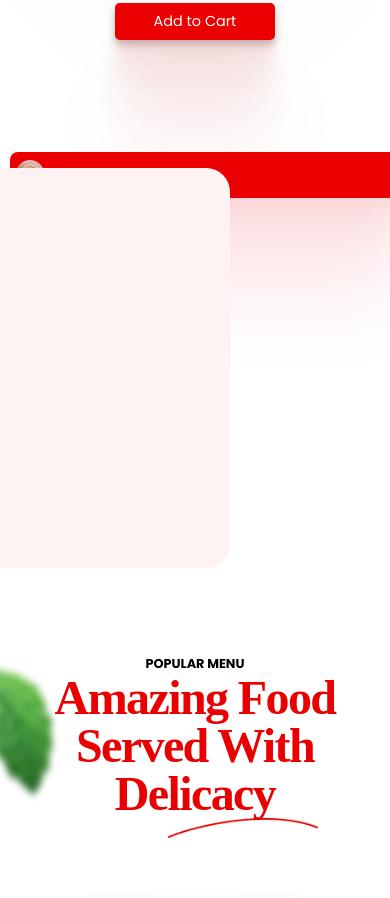
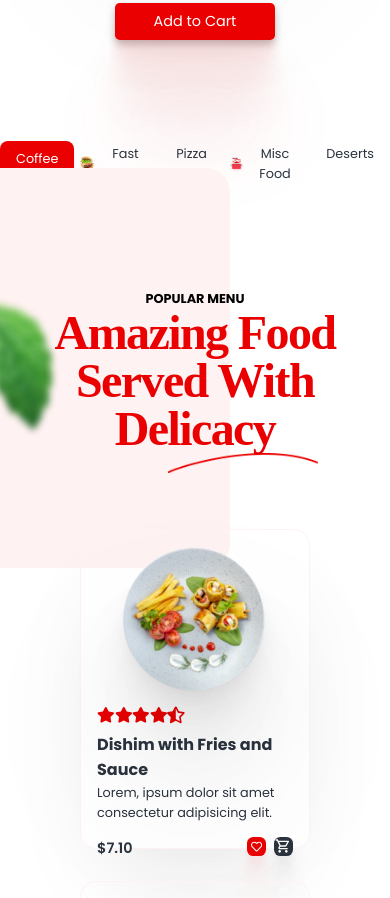
Before and after one commit to zeetaen1989/mama-joint, a Next.js app: page / in a window 390 px wide. Shown: the part 2460-3358 px from the top of the page. Built offline with nearby package versions, Linux system fonts and the light colour scheme; a web font is replaced by a local one.

Commit message:
style(responsive): media query for tablet and mobile devices added

```diff
--- a/app/components/elements/Tabs/Tabs.module.scss
+++ b/app/components/elements/Tabs/Tabs.module.scss
@@ -47,8 +47,50 @@
 			padding: 0.5rem 1rem 0.5rem 0.3rem;
 
 			.tab__img {
-					display: grid;
+				display: flex;
+				justify-content: center;
+				align-items: center;
 			}
 		}
   }
 }
+
+//********MEDIA QUERY********
+
+// Tablet
+@media screen and (max-width: $tablet) {
+  .column__tab {
+		.tab__active {
+			margin: 1rem 0rem;
+		}
+
+		.tab__inactive {
+			margin: 1rem 0rem;
+		}
+	}
+}
+
+// Mobile
+@media screen and (max-width: $mobile) {
+	.column__tab {
+		display: flex;
+		margin-bottom: -2rem;
+
+		.tab__active {
+			margin: 1rem 0rem;
+
+			.tab__btn {
+				transform: translateY(5px);
+				padding: 0.5rem 1rem;
+
+				.tab__img {
+					display: none;
+				}
+			}
+		}
+
+		.tab__inactive {
+			margin: 1rem 0rem;
+		}
+	}
+}
```
